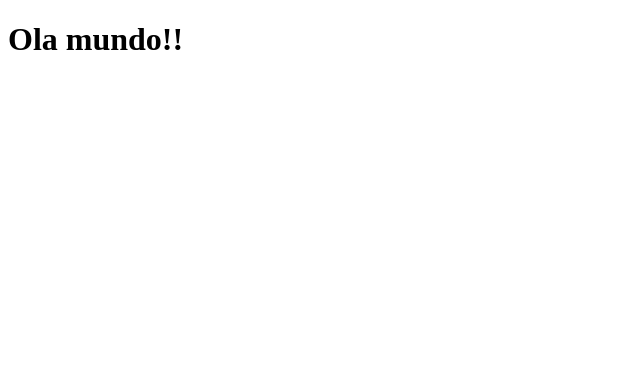
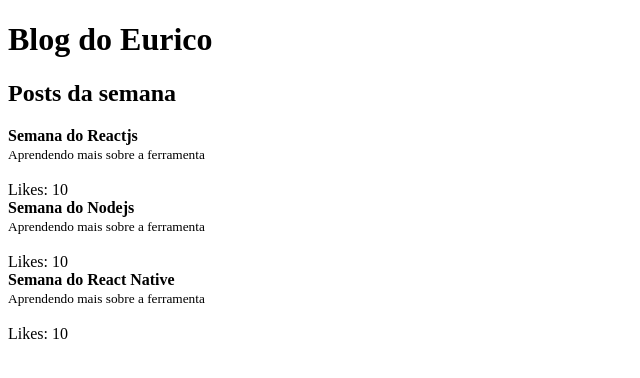
Before and after one commit to Eurico77/react-stack-sertup, a React app: page / in a window 1280 px wide. Shown: the top 378 px of the page, without its empty margins (0-640 px from the left). Built offline with nearby package versions, Linux system fonts and the light colour scheme.

Commit message:
create prop validatortype & header component

```diff
--- a/package.json
+++ b/package.json
@@ -19,6 +19,7 @@
   },
   "dependencies": {
     "clean-webpack-plugin": "^4.0.0",
+    "prop-types": "^15.8.1",
     "react": "^17.0.2",
     "react-dom": "^17.0.2"
   }
--- /dev/null
+++ b/src/App.js
@@ -0,0 +1,48 @@
+import React from 'react';
+import { Post } from './components/Post';
+import { Header } from './components/Header';
+
+const posts = [
+  {
+    likes: 10,
+    title: 'Semana do Reactjs',
+    subtitle: 'Aprendendo mais sobre a ferramenta',
+  },
+  {
+    likes: 10,
+    title: 'Semana do Nodejs',
+    subtitle: 'Aprendendo mais sobre a ferramenta',
+  },
+  {
+    likes: 10,
+    title: 'Semana do React Native',
+    subtitle: 'Aprendendo mais sobre a ferramenta',
+  },
+];
+
+// Render -> mostrar o componente em tela
+export default function App() {
+  return (
+    <>
+      <Header title='Blog do Eurico'>
+        <h2>Posts da semana</h2>
+        {/* tudo que passar aqui sera injetado dentro da propiedade children */}
+      </Header>
+      <Post
+        likes={10}
+        title='Semana do Reactjs'
+        subtitle='Aprendendo mais sobre a ferramenta'
+      />
+      <Post
+        likes={10}
+        title='Semana do Nodejs'
+        subtitle='Aprendendo mais sobre a ferramenta'
+      />
+      <Post
+        likes={10}
+        title='Semana do React Native'
+        subtitle='Aprendendo mais sobre a ferramenta'
+      />
+    </>
+  );
+}
--- /dev/null
+++ b/src/components/Header.js
@@ -0,0 +1,23 @@
+import React from 'react';
+import propTypes from 'prop-types';
+
+// as props so aceitam leitura, nao pode ser alterado
+export function Header({ title, children }) {
+  return (
+    <>
+      <header>
+        <h1>{title}</h1>
+        {children}
+      </header>
+    </>
+  );
+}
+
+Header.propTypes = {
+  title: propTypes.string.isRequired,
+  children: propTypes.node.isRequired,
+};
+
+Header.defaultProps = {
+  title: 'Blog do Eurico',
+};
--- /dev/null
+++ b/src/components/Post.js
@@ -0,0 +1,24 @@
+import React from 'react';
+import propTypes from 'prop-types';
+
+// as props so aceitam leitura, nao pode ser alterado
+export function Post({ title, subtitle, ...props }) {
+  console.log(props, title, subtitle);
+  return (
+    <>
+      <article>
+        <strong>{title}</strong>
+        <br />
+        <small>{subtitle}</small>
+      </article>
+      <br />
+      Likes: {props.likes}
+    </>
+  );
+}
+
+Post.propTypes = {
+  likes: propTypes.number.isRequired,
+  title: propTypes.string.isRequired,
+  subtitle: propTypes.string.isRequired,
+};
--- a/webpack.config.js
+++ b/webpack.config.js
@@ -7,12 +7,14 @@
   entry: path.resolve(__dirname, 'src', 'index.js'),
   output: {
     path: path.resolve(__dirname, 'build'),
-    filename: 'bundle[hash].js',
+    filename: 'bundler[hash].js',
   },
   plugins: [
+    // para o javascript ser injetado no html automaticamente
     new HtmlWebpackPlugin({
       template: path.resolve(__dirname, 'public', 'index.html'),
     }),
+    // para limpar a pasta build toda vez que for gerado um novo build
     new CleanWebpackPlugin(),
   ],
   module: {
@@ -20,6 +22,8 @@
       {
         test: /\.js$/,
         exclude: /node_modules/,
+        // transpilar o codigo para que o browser entenda antes de executar
+        // o bundler
         use: 'babel-loader',
       },
     ],
```
Also changed, not shown: src/index.js (+4 -3 lines), 2 other files (tests, documents, lock files or other folders).
